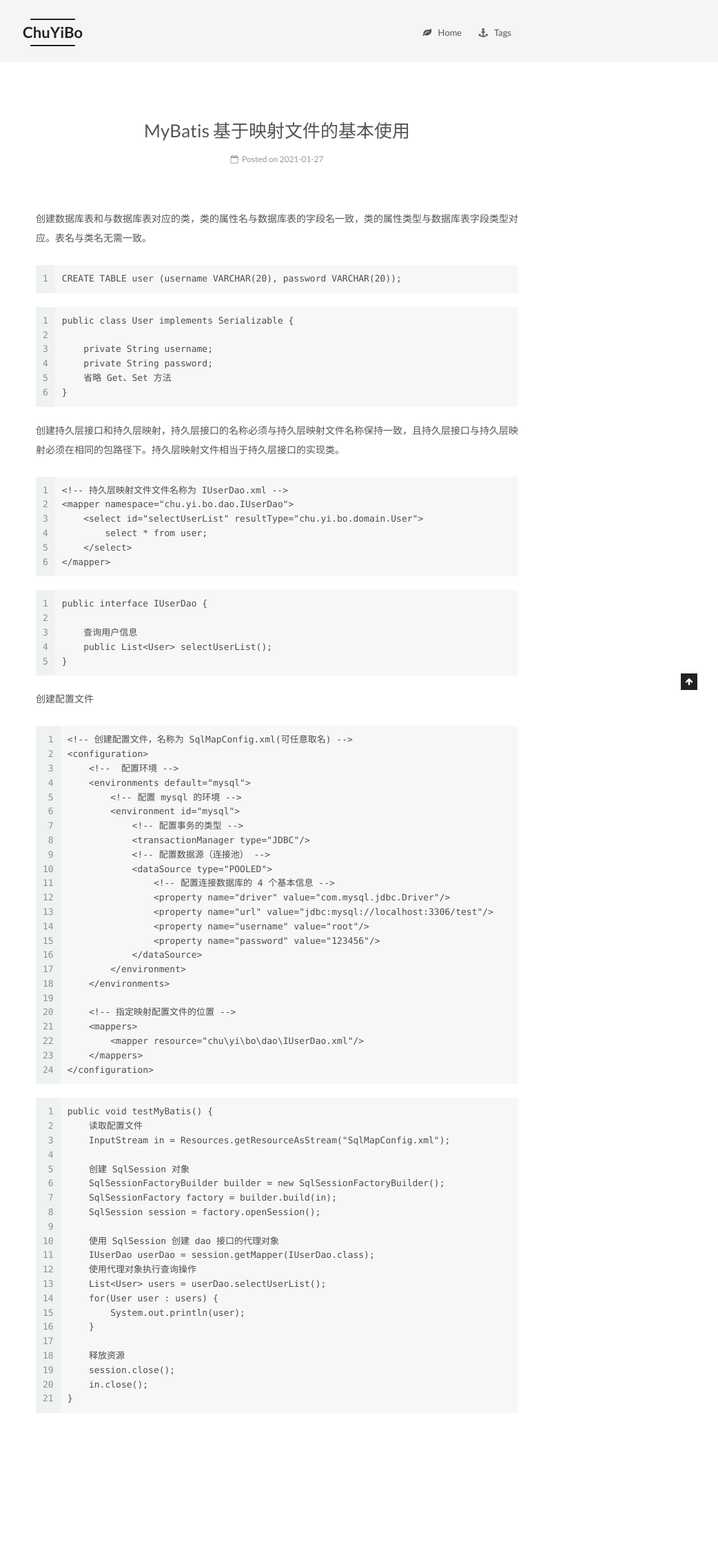
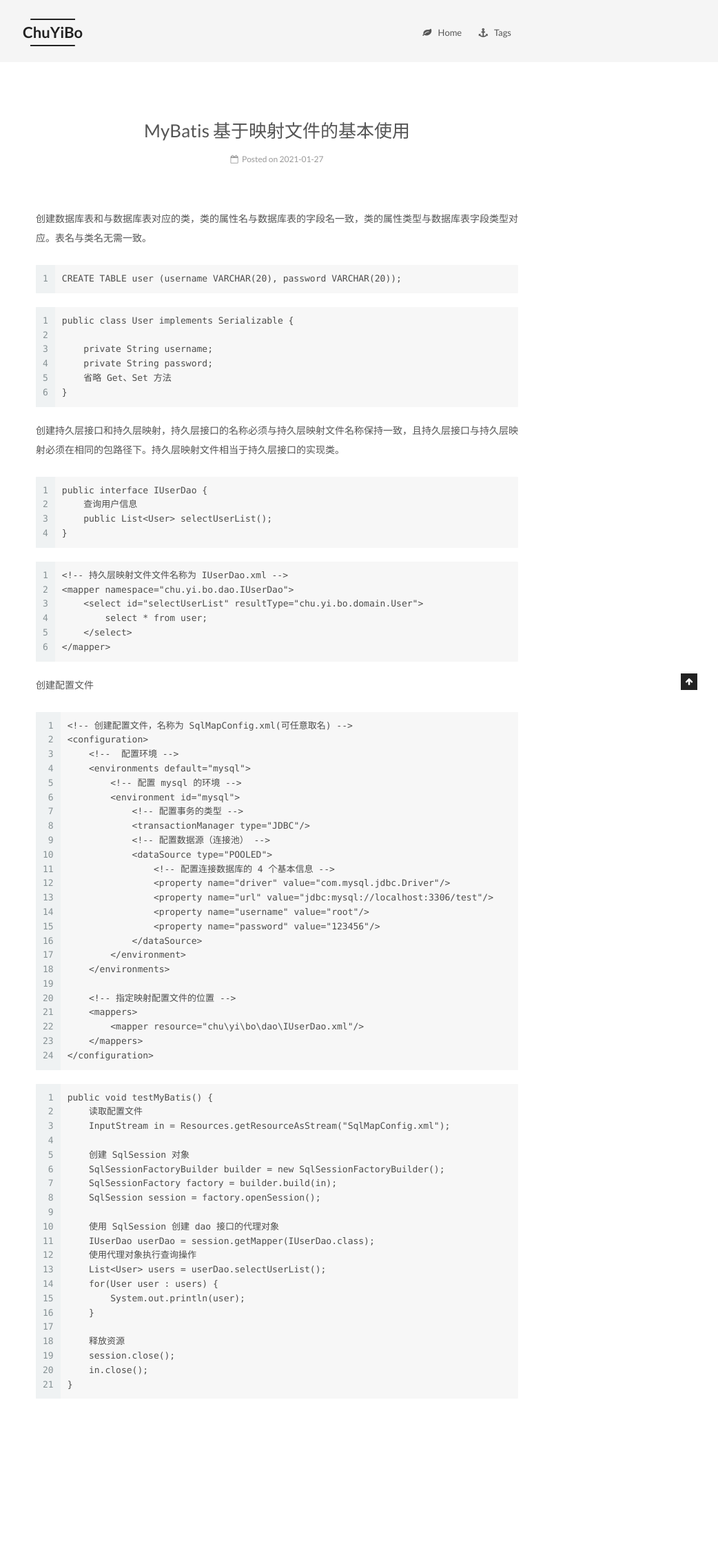
Before and after one commit to chuyibo/chuyibo.github.io, a Jekyll site: the page built from _posts/2021-01-27-MyBatis 学习笔记01.md, in a window 1280 px wide. Shown: the whole page at 69% size, without its empty margins (238-1280 px from the left). Built offline with Jekyll 4.4.1, drawn with Linux system fonts in a browser that asks for light colours; after the commit the page ends 2237 px from its top, so only the background shows below that; some of the changed lines change nothing that is shown.

Commit message:
2021/03/03

````diff
--- a/_posts/2021-01-27-MyBatis 学习笔记01.md
+++ b/_posts/2021-01-27-MyBatis 学习笔记01.md
@@ -25,6 +25,13 @@ public class User implements Serializable {
 创建持久层接口和持久层映射，持久层接口的名称必须与持久层映射文件名称保持一致，且持久层接口与持久层映射必须在相同的包路径下。持久层映射文件相当于持久层接口的实现类。
 
 ```
+public interface IUserDao {
+    查询用户信息
+    public List<User> selectUserList();
+}
+```
+
+```
 <!-- 持久层映射文件文件名称为 IUserDao.xml -->
 <mapper namespace="chu.yi.bo.dao.IUserDao">
     <select id="selectUserList" resultType="chu.yi.bo.domain.User">
@@ -33,13 +40,7 @@ public class User implements Serializable {
 </mapper>
 ```
 
-```
-public interface IUserDao {
 
-    查询用户信息
-    public List<User> selectUserList();
-}
-```
 
 创建配置文件
 
````
